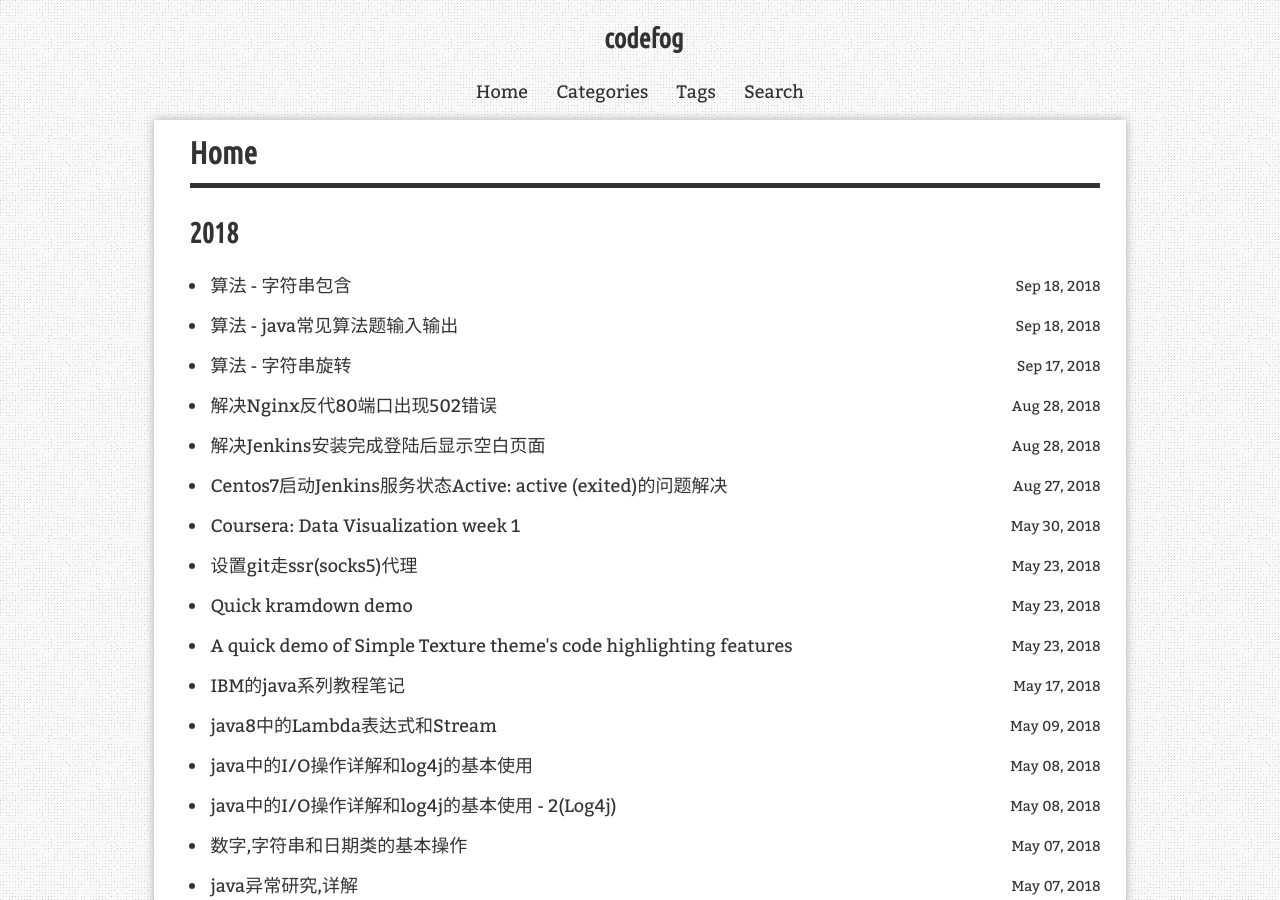
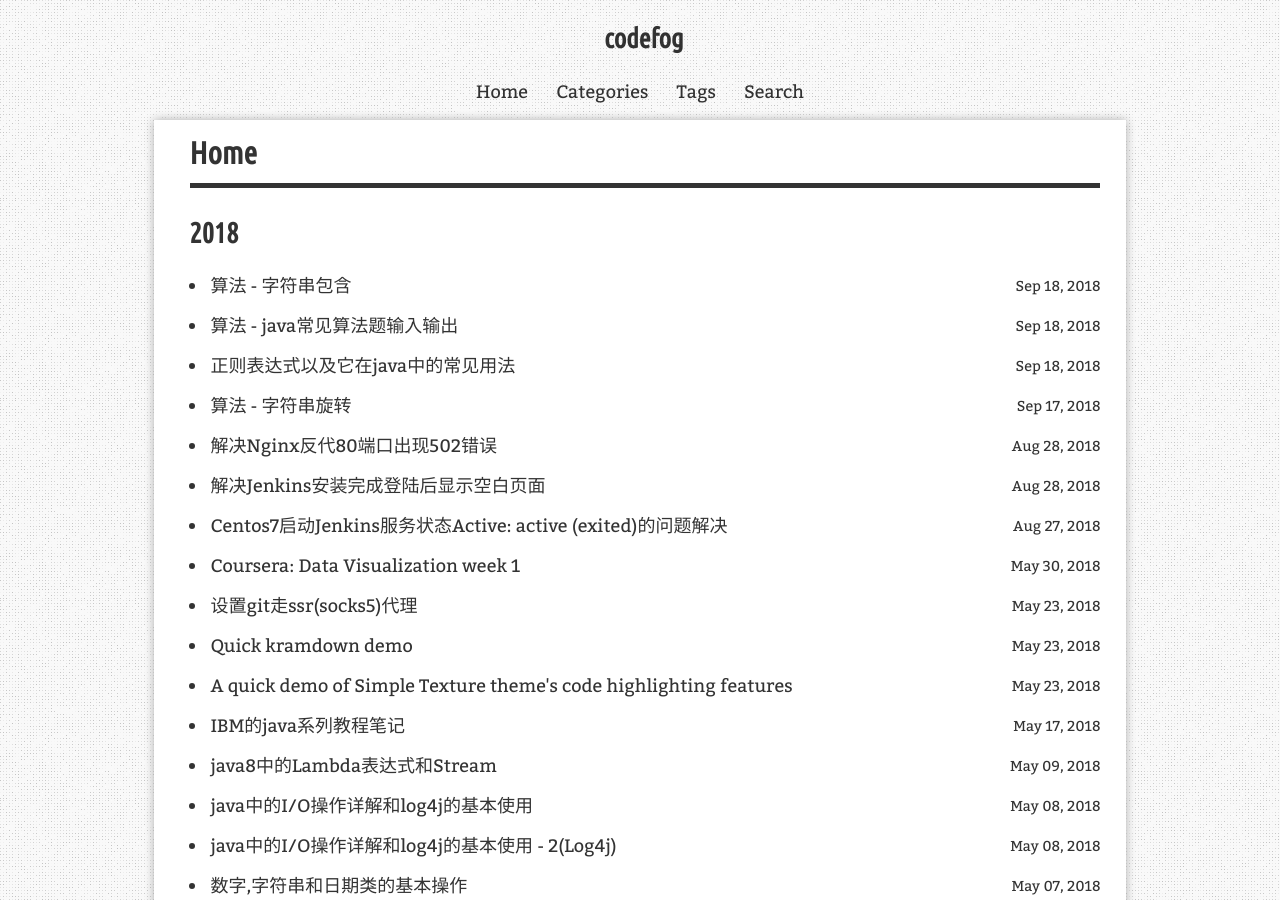
Before and after one commit to liqimore/note, a Jekyll site: the page built from index.html, in a window 1280 px wide and 900 px high. Built offline with Jekyll 4.4.1, drawn with Linux system fonts in a browser that asks for light colours; nearby versions of some CDN libraries; comment, search, counter and statistics services are not loaded.

Commit message:
update post

```diff
--- /dev/null
+++ b/_posts/2018-09-18-how-to-regex-in-java.md
@@ -0,0 +1,9 @@
+---
+layout: post
+title: "正则表达式以及它在java中的常见用法"
+description: "how to use regex in java."
+date: 2018-09-18
+tags: [java, 正则表达式的用法]
+categories: [java]
+comments: true
+---
```
Also changed, not shown: _posts/2018-09-18-java-basic-input-output.md (+3 -3 lines).
